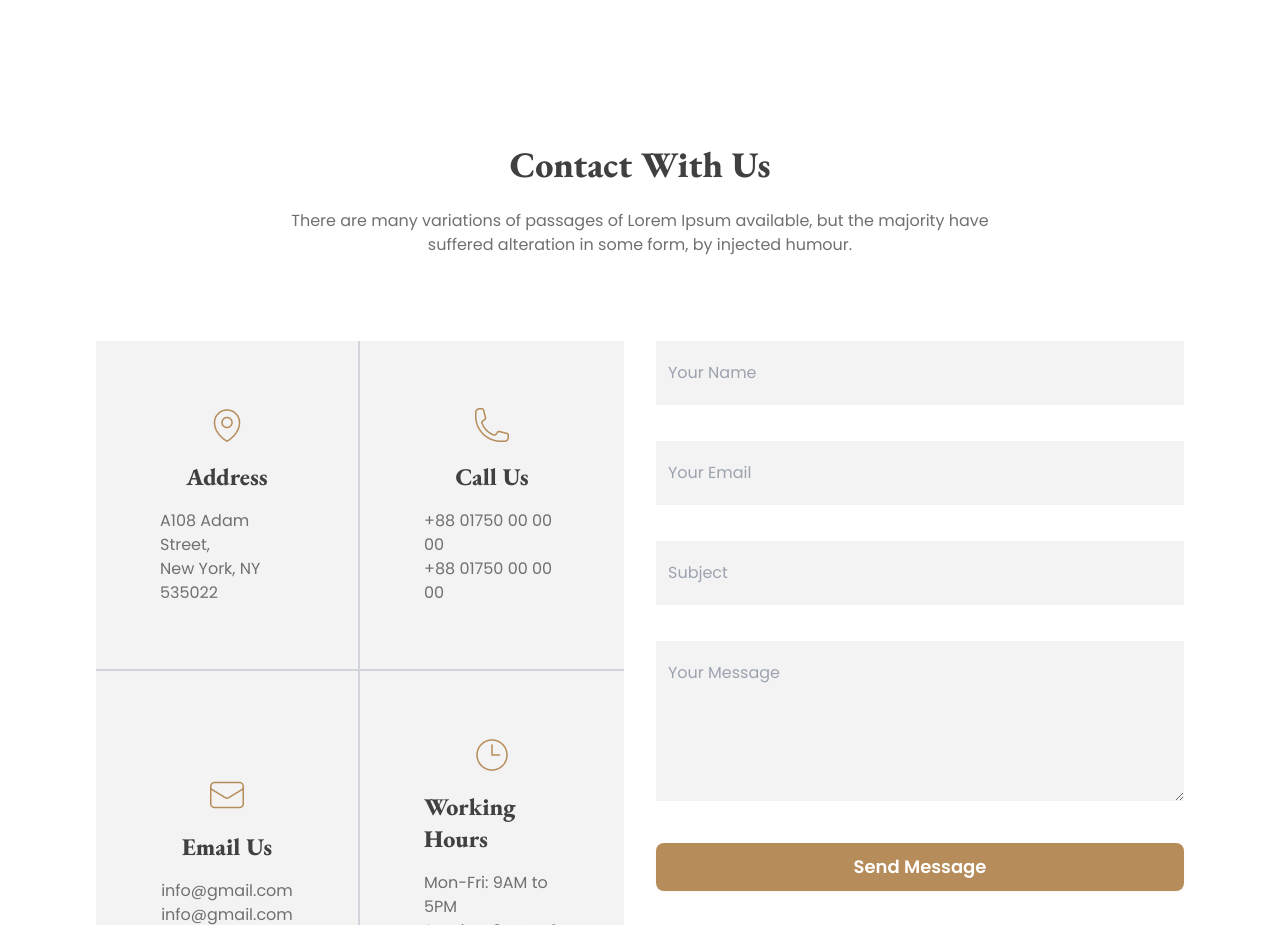
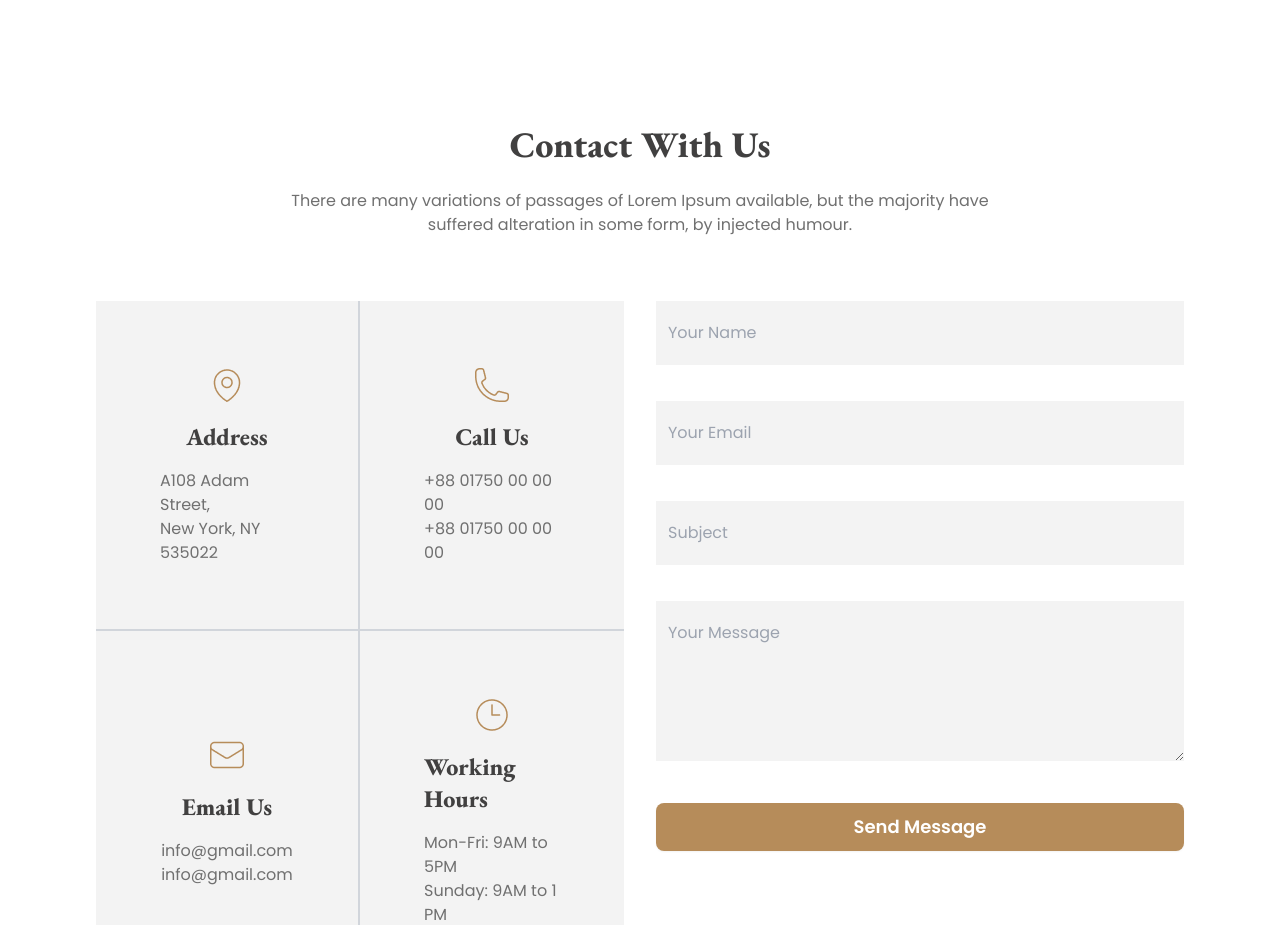
Before and after one commit to karnojitroy/legal-solutions-with-daisyui, a plain HTML site: page index.html in a window 1280 px wide. Shown: the part 3671-4596 px from the top of the page. Drawn offline with nearby package versions, Linux system fonts and the light colour scheme.

```diff
--- a/index.html
+++ b/index.html
@@ -377,8 +377,8 @@
             </div>
         </section>
         <!-- Contact us section -->
-        <section class="mt-32">
-            <div class=" flex flex-col items-center p-5">
+        <section class="mt-32 p-5 md:p-0">
+            <div class=" flex flex-col items-center">
                 <h2 class="text-4xl font-extrabold font-eb-garamond text-color-light-black text-center">
                     Contact With Us
                 </h2>
```
